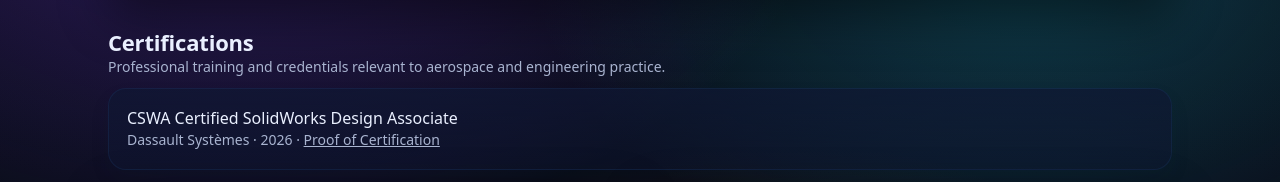
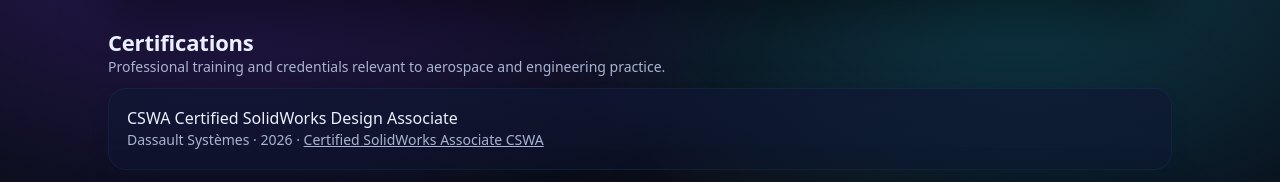
Before and after one commit to sagarptailor-lab/PORTFOLIO, a plain HTML site: page index.html in a window 1280 px wide. Shown: the part 3424-3606 px from the top of the page. Drawn offline with Linux system fonts and the light colour scheme.

Commit message:
Update index.html

```diff
--- a/index.html
+++ b/index.html
@@ -665,7 +665,7 @@ Established that CFD model selection and validation significantly influence the
       <div class="grid">
         <div class="card tile col-12" style="border: 1px solid rgba(33,85,146,.18); box-shadow: 0 10px 20px rgba(15,39,69,.08); background: linear-gradient(135deg, rgba(230,239,250,.9), rgba(255,255,2[...]
           <h3>CSWA Certified SolidWorks Design Associate</h3>
-          <p>Dassault Systèmes · 2026 · <a href="CERTIFICATE.png" target="_blank" rel="noopener noreferrer" style="text-decoration:underline;">Proof of Certification</a></p>
+          <p>Dassault Systèmes · 2026 · <a href="CERTIFICATE.png" target="_blank" rel="noopener noreferrer" style="text-decoration:underline;">Certified SolidWorks Associate CSWA</a></p>
         </div>
         <div class="card tile col-6">
           <h3>British Airways Engineering Job Simulation</h3>
```
